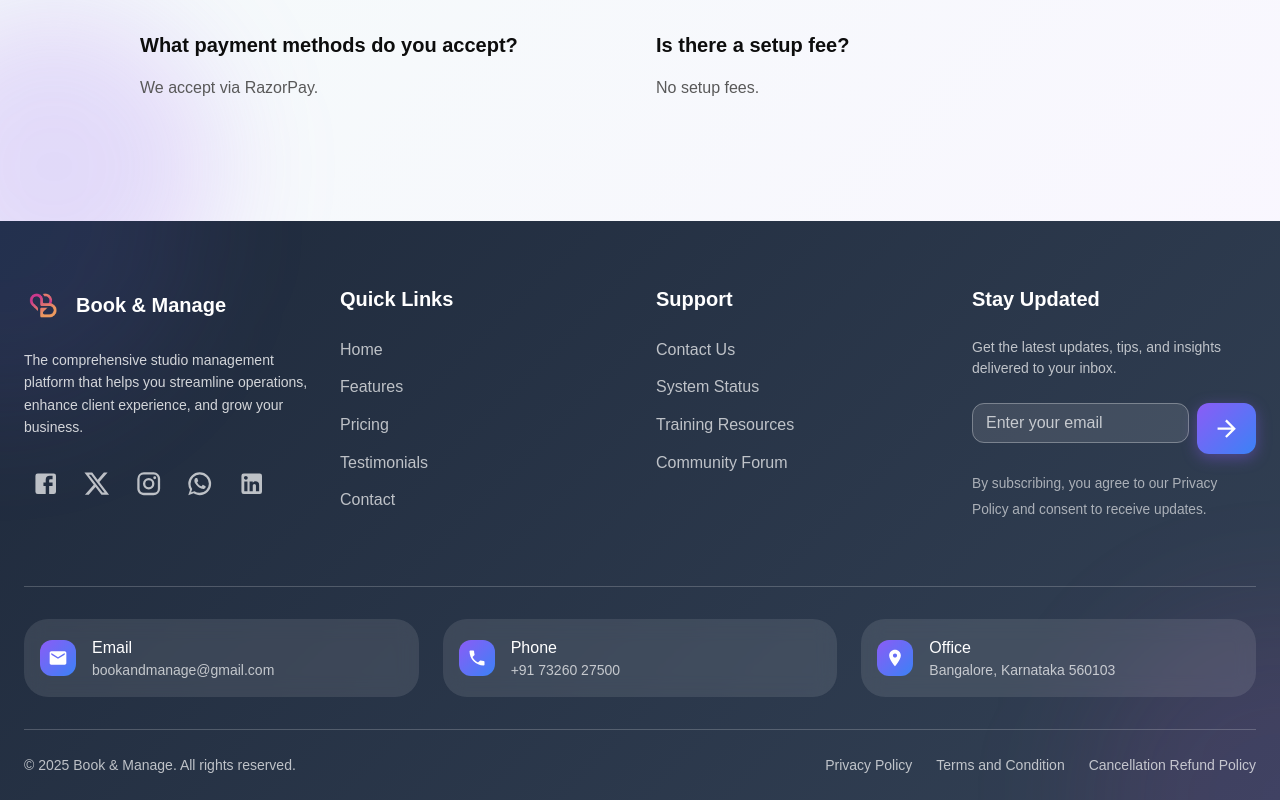
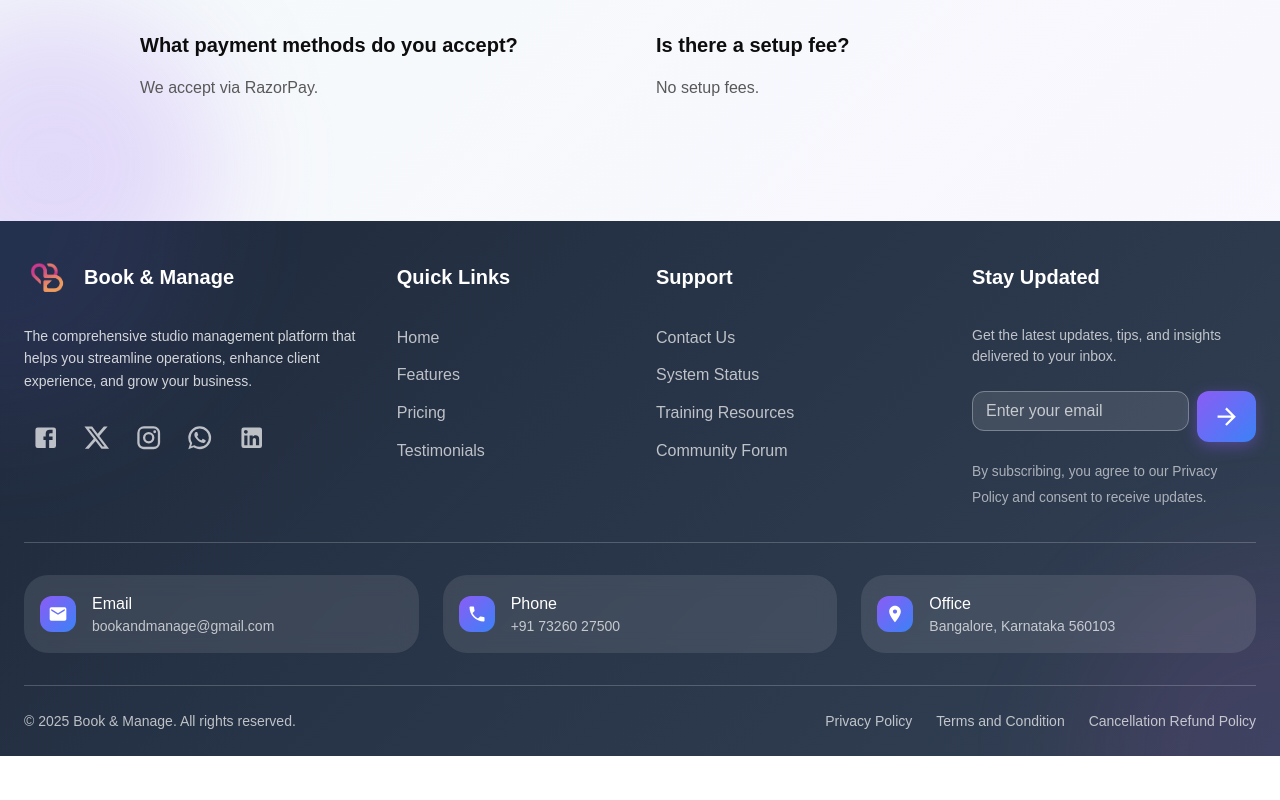
Before and after one commit to bnm15012/studio_frontend, a React (Vite) app: page / in a window 1280 px wide. Shown: the part 4416-5216 px from the top of the page. After the commit the page ends 5172 px from the top, so only its background shows below. Built offline with nearby package versions, Linux system fonts and the light colour scheme; no server answers.

Commit message:
Updated links
adjustment in footer

```diff
--- a/src/Components/Footer.jsx
+++ b/src/Components/Footer.jsx
@@ -67,17 +67,23 @@ const Footer = () => {
 
       <Container maxWidth="xl" sx={{ position: 'relative', zIndex: 10 }}>
         {/* Main Footer Content */}
-        <Box sx={{ py: 8 }}>
+        <Box sx={{ padding: '2rem 0' }}>
           <Box sx={{
             display: 'grid',
-            gridTemplateColumns: { xs: '1fr', lg: '1fr 1fr 1fr 1fr' },
-            gap: 4
+            gridTemplateColumns: { xs: '1fr', lg: '1.2fr 0.8fr 1fr 1fr' },
+            gap: 4,
+            alignItems: 'flex-start'
           }}>
             {/* Company Info */}
             <Box>
-              <Box sx={{ mb: 3, display: 'flex', alignItems: 'center', gap: 1.5 }}>
-                <ImageComponent size={"5vh"} image={"/logo.png"} isCircular={false} />
-                <Typography variant="h6" sx={{ fontWeight: 'bold', color: 'white' }}>
+              <Box sx={{ display: 'flex', alignItems: 'center', height: '48px', mb: 3 }}>
+                <ImageComponent size={"48px"} image={"/logo.png"} isCircular={false} sx={{ flexShrink: 0 }} />
+                <Typography variant="h6" sx={{
+                  fontWeight: 'bold',
+                  color: 'white',
+                  lineHeight: '48px',
+                  ml: 1.5
+                }}>
                   Book & Manage
                 </Typography>
               </Box>
@@ -157,18 +163,38 @@ const Footer = () => {
             </Box>
 
             {/* Quick Links */}
-            <Box sx={{ gridColumn: { xs: '1', sm: '1 / 2', lg: 'auto' } }}>
-              <Typography variant="h6" sx={{ fontWeight: 600, color: 'white', mb: 3 }}>
+            <Box>
+              <Box sx={{ height: '48px', display: 'flex', alignItems: 'center', mb: 3 }}>
+                <Typography variant="h6" sx={{
+                  fontWeight: 600,
+                  color: 'white',
+                  lineHeight: '48px'
+                }}>
                   Quick Links
                 </Typography>
+              </Box>
               <Box sx={{ display: 'flex', flexDirection: 'column', gap: 1.5 }}>
-                {['Home', 'Features', 'Pricing', 'Testimonials', 'Contact'].map((item) => (
+                {['Home', 'Features', 'Pricing', 'Testimonials'].map((item) => {
+                  const sectionId = item === 'Home' ? '' : item.toLowerCase();
+                  return (
                     <Link
                       key={item}
-                    href={item === 'Home' ? '/#' : `/#${item.toLowerCase()}`}
+                      href={`#${sectionId}`}
+                      onClick={(e) => {
+                        e.preventDefault();
+                        if (sectionId) {
+                          const element = document.getElementById(sectionId);
+                          if (element) {
+                            element.scrollIntoView({ behavior: 'smooth' });
+                          }
+                        } else {
+                          window.scrollTo({ top: 0, behavior: 'smooth' });
+                        }
+                      }}
                       sx={{
                         color: 'rgba(255, 255, 255, 0.7)',
                         textDecoration: 'none',
+                        cursor: 'pointer',
                         '&:hover': {
                           color: 'white',
                         },
@@ -176,23 +202,41 @@ const Footer = () => {
                     >
                       {item}
                     </Link>
-                ))}
+                  );
+                })}
               </Box>
             </Box>
 
             {/* Support */}
-            <Box sx={{ gridColumn: { xs: '1', sm: '2 / 3', lg: 'auto' } }}>
-              <Typography variant="h6" sx={{ fontWeight: 600, color: 'white', mb: 3 }}>
+            <Box>
+              <Box sx={{ height: '48px', display: 'flex', alignItems: 'center', mb: 3 }}>
+                <Typography variant="h6" sx={{
+                  fontWeight: 600,
+                  color: 'white',
+                  lineHeight: '48px'
+                }}>
                   Support
                 </Typography>
+              </Box>
               <Box sx={{ display: 'flex', flexDirection: 'column', gap: 1.5 }}>
-                {['Contact Us', 'System Status', 'Training Resources', 'Community Forum'].map((item) => (
+                {['Contact Us', 'System Status', 'Training Resources', 'Community Forum'].map((item) => {
+                  const isNonActionable = ['System Status', 'Training Resources', 'Community Forum'].includes(item);
+
+                  return (
                     <Link
                       key={item}
-                    href={item === 'Contact Us' ? '#contact' : '#'}
+                      href={isNonActionable ? '#' : '/contactus'}
+                      onClick={(e) => {
+                        if (isNonActionable) {
+                          e.preventDefault();
+                        } else {
+                          // Let the default navigation handle it
+                        }
+                      }}
                       sx={{
                         color: 'rgba(255, 255, 255, 0.7)',
                         textDecoration: 'none',
+                        cursor: 'pointer',
                         '&:hover': {
                           color: 'white',
                         },
@@ -200,15 +244,22 @@ const Footer = () => {
                     >
                       {item}
                     </Link>
-                ))}
+                  );
+                })}
               </Box>
             </Box>
 
             {/* Newsletter */}
             <Box>
-              <Typography variant="h6" sx={{ fontWeight: 600, color: 'white', mb: 3 }}>
+              <Box sx={{ height: '48px', display: 'flex', alignItems: 'center', mb: 3 }}>
+                <Typography variant="h6" sx={{
+                  fontWeight: 600,
+                  color: 'white',
+                  lineHeight: '48px'
+                }}>
                   Stay Updated
                 </Typography>
+              </Box>
               <Typography
                 variant="body2"
                 sx={{ color: 'rgba(255, 255, 255, 0.7)', mb: 3 }}
```
Lines whose indentation alone changed are shown as unchanged.
